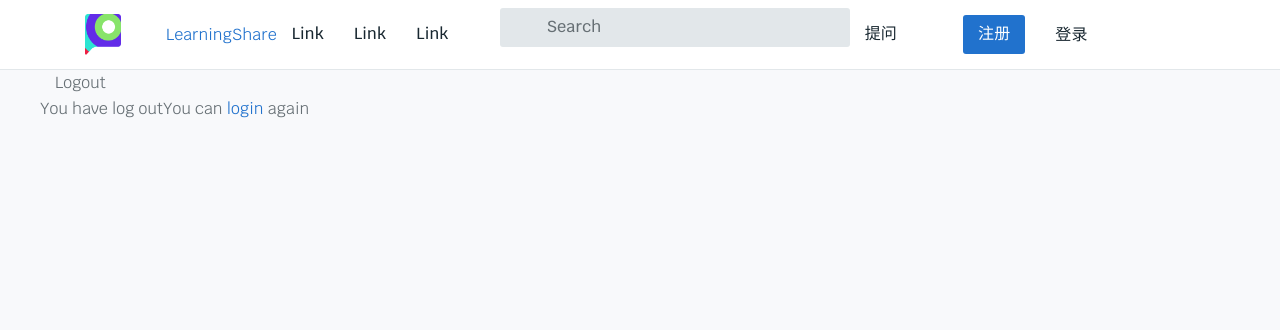
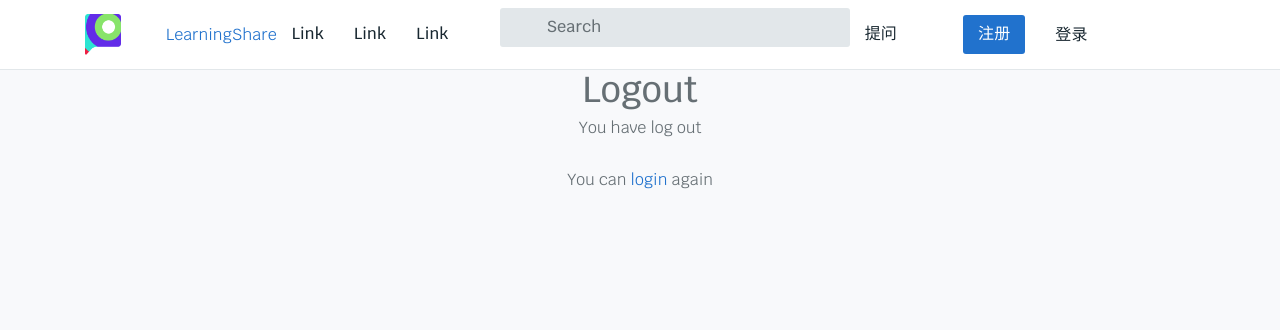
Before and after one commit to mp332/LearningShare, a Django app: page /account/logout/ in a window 1280 px wide. Shown: the top 330 px of the page. Run offline with Django 3.2, Linux system fonts and the light colour scheme; some libraries are stand-ins or nearby versions.

Commit message:
Update logout.html

```diff
--- a/templates/account/logout.html
+++ b/templates/account/logout.html
@@ -1,7 +1,7 @@
 {% extends "index.html" %}
-{% block title %}Logout{% endblock %}
 {% block content %}
-<div class="row text-center vertical-middle-sm">
+<div class="tt-col-topic text-center">
+    <h1>Logout</h1>
     <p>You have log out</p>
     <p>You can <a href="{% url 'account:user_login' %}">login</a> again </p>
 </div>
```
